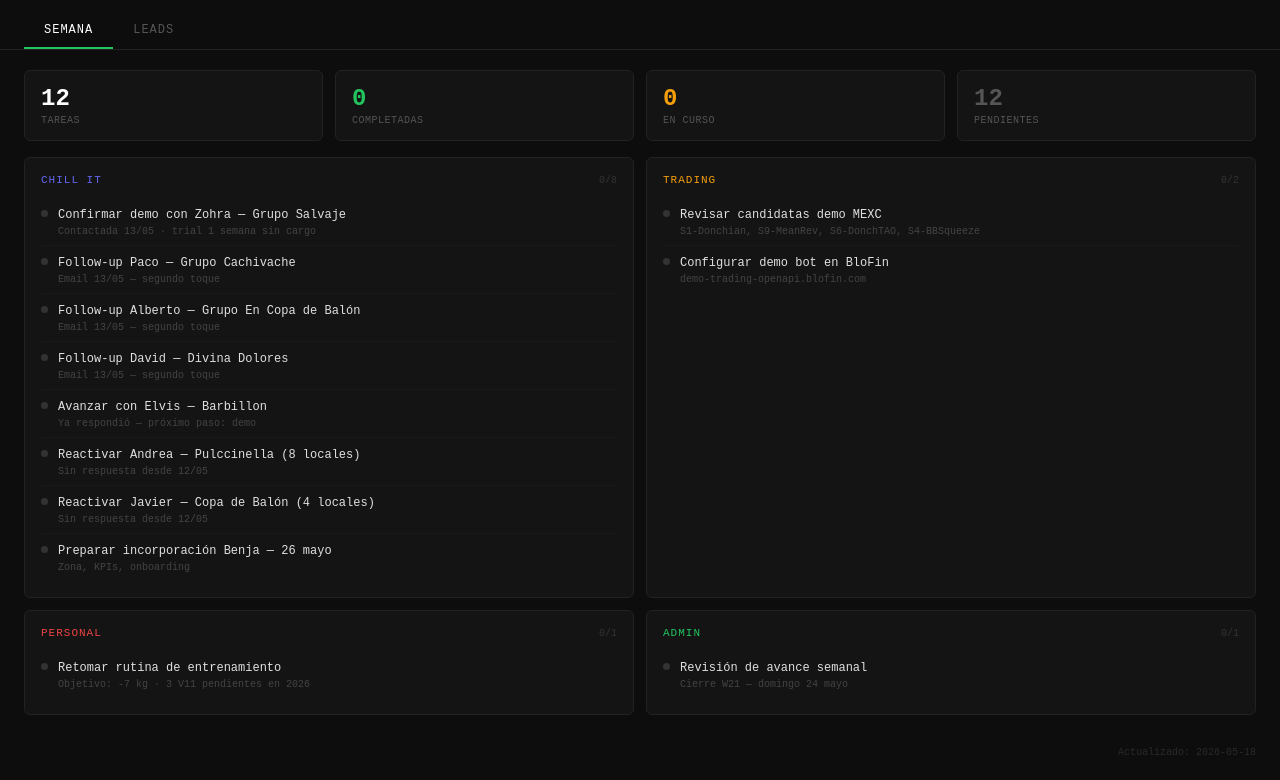
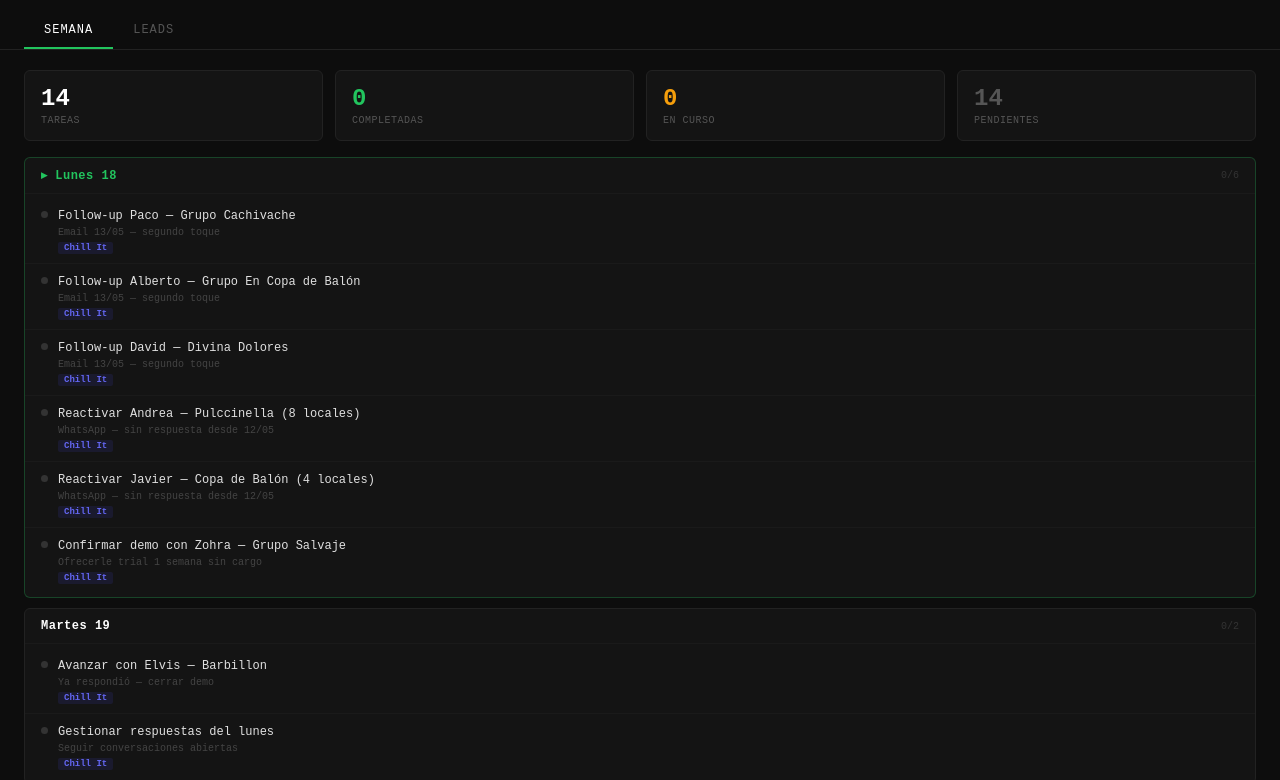
Before and after one commit to Maxiwaxy/planning, a plain HTML site: page index.html in a window 1280 px wide. Shown: the part 59-839 px from the top of the page. Drawn offline with Linux system fonts and the light colour scheme.

Commit message:
Rediseno semana: vista por dias con tag de area

```diff
--- a/data/week.json
+++ b/data/week.json
@@ -2,26 +2,62 @@
   "week": "W21",
   "dates": "18–24 mayo 2026",
   "updatedAt": "2026-05-18",
-  "areas": {
-    "chill-it": [
-      {"id": 1, "title": "Confirmar demo con Zohra — Grupo Salvaje", "status": "pendiente", "note": "Contactada 13/05 · trial 1 semana sin cargo"},
-      {"id": 2, "title": "Follow-up Paco — Grupo Cachivache", "status": "pendiente", "note": "Email 13/05 — segundo toque"},
-      {"id": 3, "title": "Follow-up Alberto — Grupo En Copa de Balón", "status": "pendiente", "note": "Email 13/05 — segundo toque"},
-      {"id": 4, "title": "Follow-up David — Divina Dolores", "status": "pendiente", "note": "Email 13/05 — segundo toque"},
-      {"id": 5, "title": "Avanzar con Elvis — Barbillon", "status": "pendiente", "note": "Ya respondió — próximo paso: demo"},
-      {"id": 6, "title": "Reactivar Andrea — Pulccinella (8 locales)", "status": "pendiente", "note": "Sin respuesta desde 12/05"},
-      {"id": 7, "title": "Reactivar Javier — Copa de Balón (4 locales)", "status": "pendiente", "note": "Sin respuesta desde 12/05"},
-      {"id": 8, "title": "Preparar incorporación Benja — 26 mayo", "status": "pendiente", "note": "Zona, KPIs, onboarding"}
-    ],
-    "trading": [
-      {"id": 9, "title": "Revisar candidatas demo MEXC", "status": "pendiente", "note": "S1-Donchian, S9-MeanRev, S6-DonchTAO, S4-BBSqueeze"},
-      {"id": 10, "title": "Configurar demo bot en BloFin", "status": "pendiente", "note": "demo-trading-openapi.blofin.com"}
-    ],
-    "personal": [
-      {"id": 11, "title": "Retomar rutina de entrenamiento", "status": "pendiente", "note": "Objetivo: -7 kg · 3 V11 pendientes en 2026"}
-    ],
-    "admin": [
-      {"id": 12, "title": "Revisión de avance semanal", "status": "pendiente", "note": "Cierre W21 — domingo 24 mayo"}
-    ]
-  }
+  "days": [
+    {
+      "date": "2026-05-18",
+      "label": "Lunes 18",
+      "tasks": [
+        {"title": "Follow-up Paco — Grupo Cachivache", "area": "chill-it", "status": "pendiente", "note": "Email 13/05 — segundo toque"},
+        {"title": "Follow-up Alberto — Grupo En Copa de Balón", "area": "chill-it", "status": "pendiente", "note": "Email 13/05 — segundo toque"},
+        {"title": "Follow-up David — Divina Dolores", "area": "chill-it", "status": "pendiente", "note": "Email 13/05 — segundo toque"},
+        {"title": "Reactivar Andrea — Pulccinella (8 locales)", "area": "chill-it", "status": "pendiente", "note": "WhatsApp — sin respuesta desde 12/05"},
+        {"title": "Reactivar Javier — Copa de Balón (4 locales)", "area": "chill-it", "status": "pendiente", "note": "WhatsApp — sin respuesta desde 12/05"},
+        {"title": "Confirmar demo con Zohra — Grupo Salvaje", "area": "chill-it", "status": "pendiente", "note": "Ofrecerle trial 1 semana sin cargo"}
+      ]
+    },
+    {
+      "date": "2026-05-19",
+      "label": "Martes 19",
+      "tasks": [
+        {"title": "Avanzar con Elvis — Barbillon", "area": "chill-it", "status": "pendiente", "note": "Ya respondió — cerrar demo"},
+        {"title": "Gestionar respuestas del lunes", "area": "chill-it", "status": "pendiente", "note": "Seguir conversaciones abiertas"}
+      ]
+    },
+    {
+      "date": "2026-05-20",
+      "label": "Miércoles 20",
+      "tasks": [
+        {"title": "Revisar candidatas demo MEXC", "area": "trading", "status": "pendiente", "note": "S1-Donchian BTC · S9-MeanRev BTC · S6-DonchTAO · S4-BBSqueeze TAO"}
+      ]
+    },
+    {
+      "date": "2026-05-21",
+      "label": "Jueves 21",
+      "tasks": [
+        {"title": "Demo Zohra — Grupo Salvaje", "area": "chill-it", "status": "pendiente", "note": "Si confirma el lunes · trial 1 semana"},
+        {"title": "Configurar demo bot en BloFin", "area": "trading", "status": "pendiente", "note": "demo-trading-openapi.blofin.com"}
+      ]
+    },
+    {
+      "date": "2026-05-22",
+      "label": "Viernes 22",
+      "tasks": [
+        {"title": "Preparar onboarding Benja", "area": "chill-it", "status": "pendiente", "note": "Incorporación 26/05 — zona, KPIs, primera semana"}
+      ]
+    },
+    {
+      "date": "2026-05-23",
+      "label": "Sábado 23",
+      "tasks": [
+        {"title": "Entrenamiento", "area": "personal", "status": "pendiente", "note": "Retomar rutina · objetivo -7 kg"}
+      ]
+    },
+    {
+      "date": "2026-05-24",
+      "label": "Domingo 24",
+      "tasks": [
+        {"title": "Cierre semanal W21", "area": "admin", "status": "pendiente", "note": "Revisión de avance + planning W22"}
+      ]
+    }
+  ]
 }
--- a/index.html
+++ b/index.html
@@ -25,19 +25,22 @@
     .kpi-value { font-size: 24px; font-weight: bold; color: #fff; }
     .kpi-label { font-size: 10px; color: #555; margin-top: 3px; text-transform: uppercase; letter-spacing: 0.5px; }
 
-    .area-grid { display: grid; grid-template-columns: 1fr 1fr; gap: 12px; }
+    .days-list { display: flex; flex-direction: column; gap: 10px; }
+
+    .day-card { background: #141414; border: 1px solid #222; border-radius: 6px; overflow: hidden; }
+    .day-card.today { border-color: #22c55e44; }
+    .day-header { display: flex; justify-content: space-between; align-items: center; padding: 10px 16px; border-bottom: 1px solid #1a1a1a; }
+    .day-label { font-size: 12px; color: #fff; font-weight: bold; letter-spacing: 0.5px; }
+    .day-label.today-label { color: #22c55e; }
+    .day-count { font-size: 10px; color: #333; }
+    .day-tasks { padding: 4px 0; }
 
     .card { background: #141414; border: 1px solid #222; border-radius: 6px; padding: 16px; }
     .card-header { display: flex; justify-content: space-between; align-items: center; margin-bottom: 12px; }
     .card-title { font-size: 11px; text-transform: uppercase; letter-spacing: 1px; color: #555; }
     .card-count { font-size: 10px; color: #333; }
 
-    .area-chill-it .card-title { color: #6366f1; }
-    .area-trading  .card-title { color: #f59e0b; }
-    .area-personal .card-title { color: #ef4444; }
-    .area-admin    .card-title { color: #22c55e; }
-
-    .task { display: flex; align-items: flex-start; gap: 10px; padding: 8px 0; border-bottom: 1px solid #1a1a1a; }
+    .task { display: flex; align-items: flex-start; gap: 10px; padding: 9px 16px; border-bottom: 1px solid #1a1a1a; }
     .task:last-child { border-bottom: none; }
     .task-dot { width: 7px; height: 7px; border-radius: 50%; margin-top: 4px; flex-shrink: 0; }
     .dot-pendiente { background: #333; }
@@ -47,7 +50,12 @@
     .task-title { font-size: 12px; line-height: 1.5; color: #e0e0e0; }
     .task-title.hecho { color: #444; text-decoration: line-through; }
     .task-note { font-size: 10px; color: #444; margin-top: 2px; }
-    .empty { color: #333; font-size: 12px; padding: 16px 0; text-align: center; }
+    .area-tag { display: inline-block; font-size: 9px; padding: 1px 6px; border-radius: 2px; margin-top: 3px; font-weight: bold; }
+    .tag-chill-it { background: #1a1a2e; color: #6366f1; }
+    .tag-trading  { background: #2d1a0d; color: #f59e0b; }
+    .tag-personal { background: #2d0d0d; color: #ef4444; }
+    .tag-admin    { background: #0d2d0d; color: #22c55e; }
+    .empty { color: #333; font-size: 12px; padding: 12px 16px; }
 
     /* Leads */
     .leads-wrap { overflow-x: auto; }
@@ -107,7 +115,7 @@
 <!-- SEMANA -->
 <div class="panel active" id="panel-semana">
   <div class="kpi-strip" id="kpiStrip"></div>
-  <div class="area-grid" id="areaGrid"></div>
+  <div class="days-list" id="daysList"></div>
 </div>
 
 <!-- LEADS -->
@@ -167,11 +175,11 @@ function switchTab(name) {
   document.getElementById('panel-' + name).classList.add('active');
 }
 
-const AREA_CONFIG = {
-  'chill-it': { label: 'Chill It',  cls: 'area-chill-it' },
-  'trading':  { label: 'Trading',   cls: 'area-trading'  },
-  'personal': { label: 'Personal',  cls: 'area-personal' },
-  'admin':    { label: 'Admin',     cls: 'area-admin'    },
+const AREA_TAG = {
+  'chill-it': { label: 'Chill It', cls: 'tag-chill-it' },
+  'trading':  { label: 'Trading',  cls: 'tag-trading'  },
+  'personal': { label: 'Personal', cls: 'tag-personal' },
+  'admin':    { label: 'Admin',    cls: 'tag-admin'    },
 };
 
 const LEAD_BADGE = {
@@ -189,9 +197,10 @@ async function loadWeek() {
 
   document.getElementById('weekLabel').textContent = data.week + ' · ' + data.dates;
 
+  const today = new Date().toISOString().slice(0, 10);
   let total = 0, done = 0, inProgress = 0;
-  for (const tasks of Object.values(data.areas)) {
-    for (const t of tasks) {
+  for (const day of data.days) {
+    for (const t of day.tasks) {
       total++;
       if (t.status === 'hecho')    done++;
       if (t.status === 'en-curso') inProgress++;
@@ -205,28 +214,34 @@ async function loadWeek() {
     <div class="kpi-card"><div class="kpi-value" style="color:#555">${total - done - inProgress}</div><div class="kpi-label">Pendientes</div></div>
   `;
 
-  const grid = document.getElementById('areaGrid');
-  grid.innerHTML = '';
-  for (const [key, cfg] of Object.entries(AREA_CONFIG)) {
-    const tasks = data.areas[key] || [];
-    const doneN = tasks.filter(t => t.status === 'hecho').length;
-    grid.innerHTML += `
-      <div class="card ${cfg.cls}">
-        <div class="card-header">
-          <span class="card-title">${cfg.label}</span>
-          <span class="card-count">${doneN}/${tasks.length}</span>
+  const list = document.getElementById('daysList');
+  list.innerHTML = '';
+  for (const day of data.days) {
+    const isToday = day.date === today;
+    const doneN = day.tasks.filter(t => t.status === 'hecho').length;
+    list.innerHTML += `
+      <div class="day-card ${isToday ? 'today' : ''}">
+        <div class="day-header">
+          <span class="day-label ${isToday ? 'today-label' : ''}">${isToday ? '▸ ' : ''}${day.label}</span>
+          <span class="day-count">${doneN}/${day.tasks.length}</span>
         </div>
-        ${tasks.length === 0
+        <div class="day-tasks">
+          ${day.tasks.length === 0
             ? '<div class="empty">Sin tareas</div>'
-          : tasks.map(t => `
+            : day.tasks.map(t => {
+                const tag = AREA_TAG[t.area] || { label: t.area, cls: '' };
+                return `
                 <div class="task">
                   <div class="task-dot dot-${t.status}"></div>
                   <div>
                     <div class="task-title ${t.status === 'hecho' ? 'hecho' : ''}">${t.title}</div>
                     ${t.note ? `<div class="task-note">${t.note}</div>` : ''}
+                    <span class="area-tag ${tag.cls}">${tag.label}</span>
                   </div>
-            </div>`).join('')
+                </div>`;
+              }).join('')
           }
+        </div>
       </div>`;
   }
 
```
Lines whose indentation alone changed are shown as unchanged.
